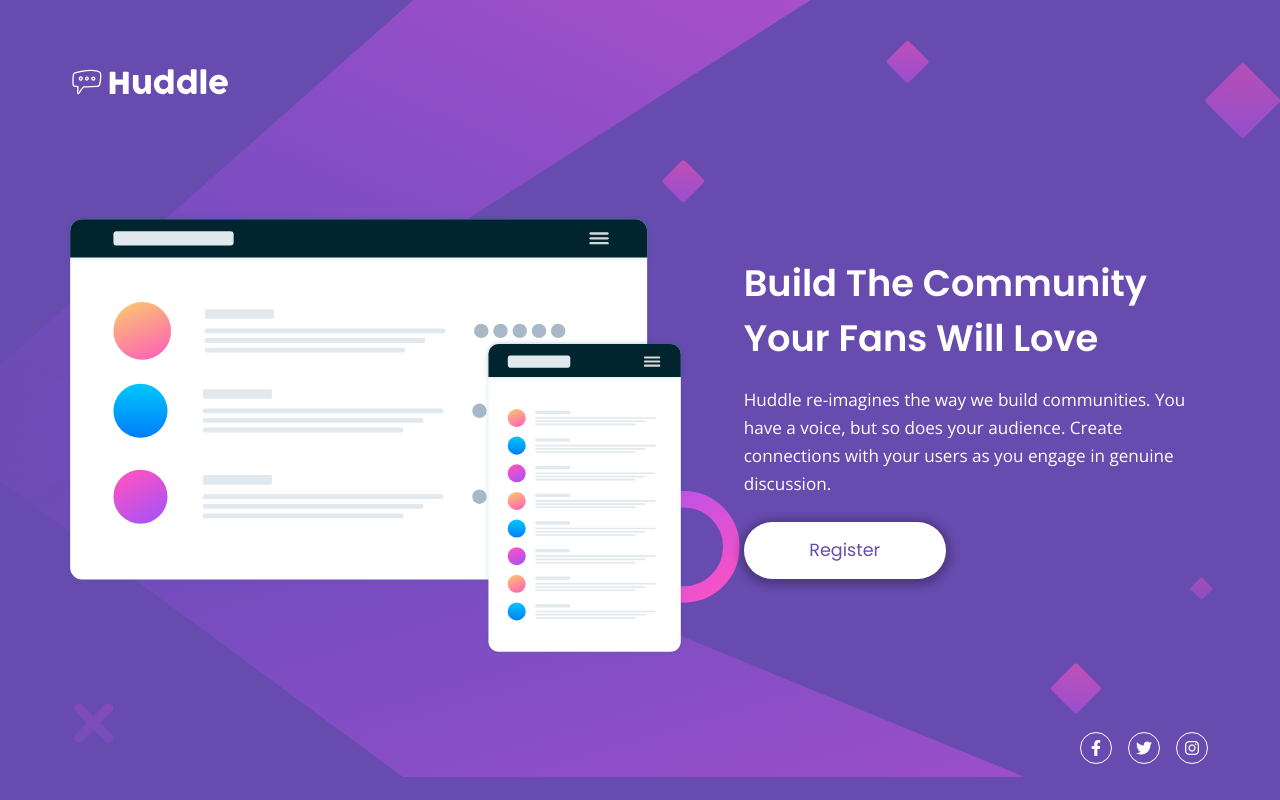
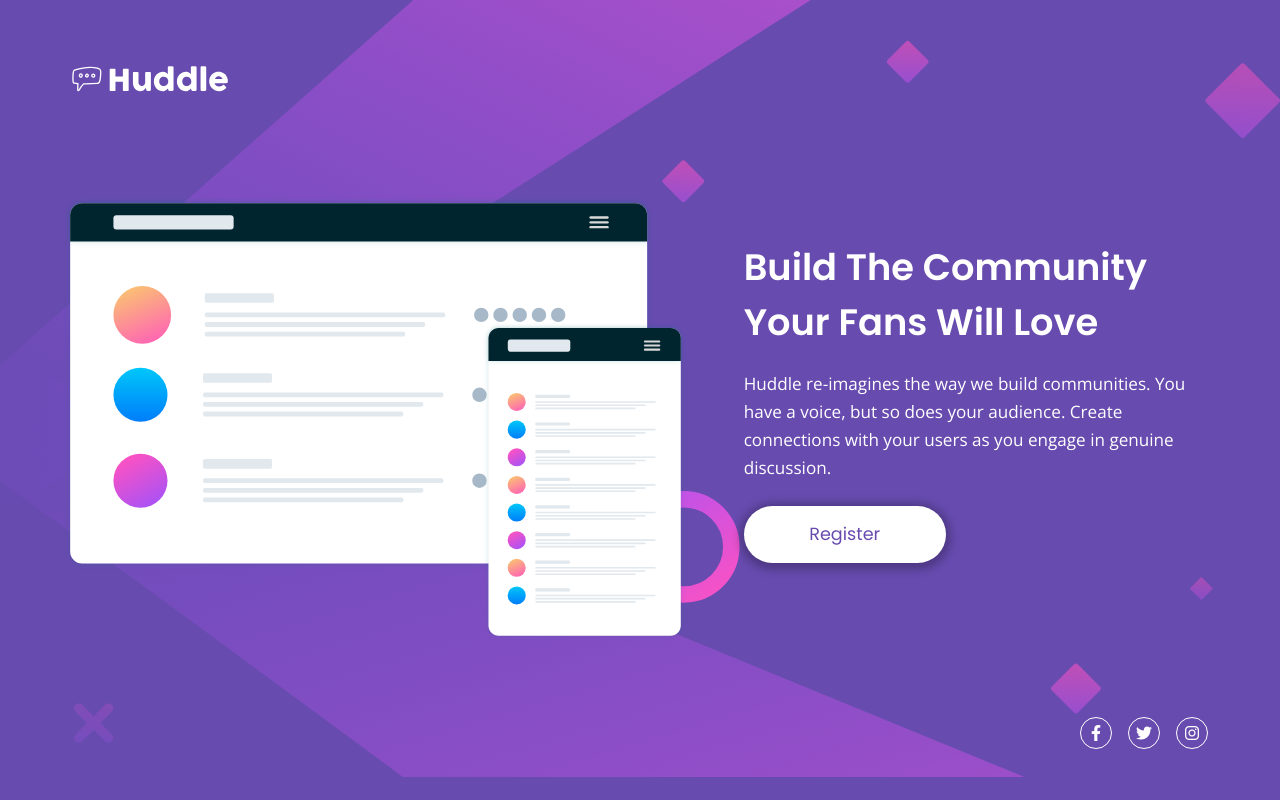
Before and after one commit to floatingPebble/floatingPebble.huddle-landing-page-with-a-single-introductory-section-FM.io, a plain HTML site: page index.html in a window 1280 px wide. Drawn offline with nearby package versions, Linux system fonts and the light colour scheme.

Commit message:
adjusting margin/padding

```diff
--- a/style.css
+++ b/style.css
@@ -189,13 +189,13 @@ h6 {
 
     .logo {
         width: 27%;
-        margin-block: 3.8rem 6.9rem;
+        margin-block: 3.6rem 6.1rem;
     }
 
     .bottom-part {
         width: 41%;
         text-align: left;
-        padding-top: 16rem;
+        padding-top: 15rem;
         position: relative;
     }
 
```
